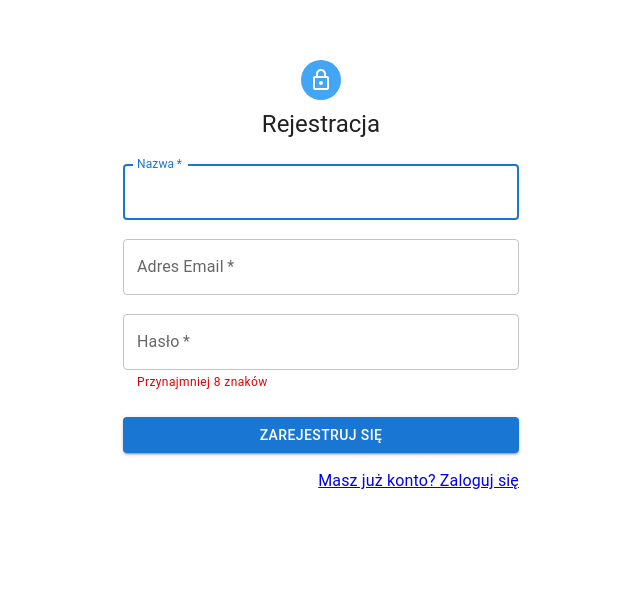
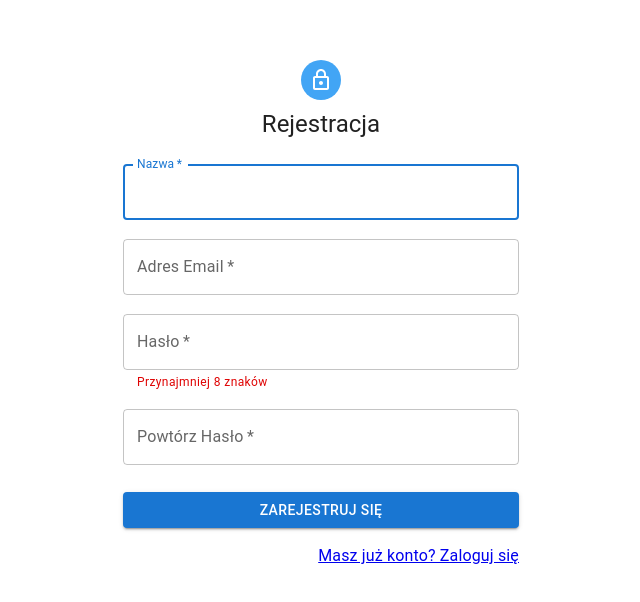
Before and after one commit to Jumpersky77/Praktyki, a React (Create React App) app in the folder AppPraktyki-main/: page /register in a window 1280 px wide. Shown: the part 108-710 px from the top of the page, without its empty margins (319-959 px from the left). Built offline with nearby package versions, Linux system fonts and the light colour scheme.

Commit message:
Powtorz haslo w rejestracji

```diff
--- a/AppPraktyki-main/src/pages/Register.tsx
+++ b/AppPraktyki-main/src/pages/Register.tsx
@@ -14,12 +14,14 @@ import {
   import { nameValidation } from "./validation";
   import { emailValidation } from "./validation";
   import { passwordValidation } from "./validation";
+  import {repeatPasswordValidation} from "./validation";
   import "../style/styleR.css"
 
   const Register = () => {
     const [name, setName] = useState("");
     const [email, setEmail] = useState("");
     const [password, setPassword] = useState("");
+    const [repeatPassword, setRepeatPassword] = useState("");
 
     const handleRegister = async () => {};
 
@@ -80,6 +82,19 @@ import {
                     helperText={passwordValidation(password)}
                   />
                 </Grid>
+                <Grid item xs={12}>
+                  <TextField
+                    required
+                    fullWidth
+                    name="repeatPassword"
+                    label="Powtórz Hasło"
+                    type="password"
+                    id="repeatPassword"
+                    value={repeatPassword}
+                    onChange={(e) => setRepeatPassword(e.target.value)}
+                    helperText={repeatPasswordValidation(repeatPassword,password)}
+                  />
+                </Grid>
               </Grid>
               <Button
                 fullWidth
--- a/AppPraktyki-main/src/pages/validation.tsx
+++ b/AppPraktyki-main/src/pages/validation.tsx
@@ -24,6 +24,15 @@ const  passwordValidation=(passwordInputValue:string)=>{
     }
     return (pasMsg==="" ? true :pasMsg);
 }
+const repeatPasswordValidation=(repeatPasswordInputValue:string,passwordInputValue:string)=>{
+   let rePasMsg ="";
+
+   if(repeatPasswordInputValue != passwordInputValue){
+        rePasMsg="Hasło nie jest takie samo";
+   }
+   return (rePasMsg==="" ? true :rePasMsg);
+
+}
 
 const emailValidation=(emailInputValue:string)=>{
     const emailRegExp = /\S+@\S+\.\S+/;
@@ -46,4 +55,4 @@ const nameValidation=(nameInputValue:string)=>{
 
 
 
-export {passwordValidation,emailValidation, nameValidation};
+export {passwordValidation,repeatPasswordValidation,emailValidation, nameValidation};
```
